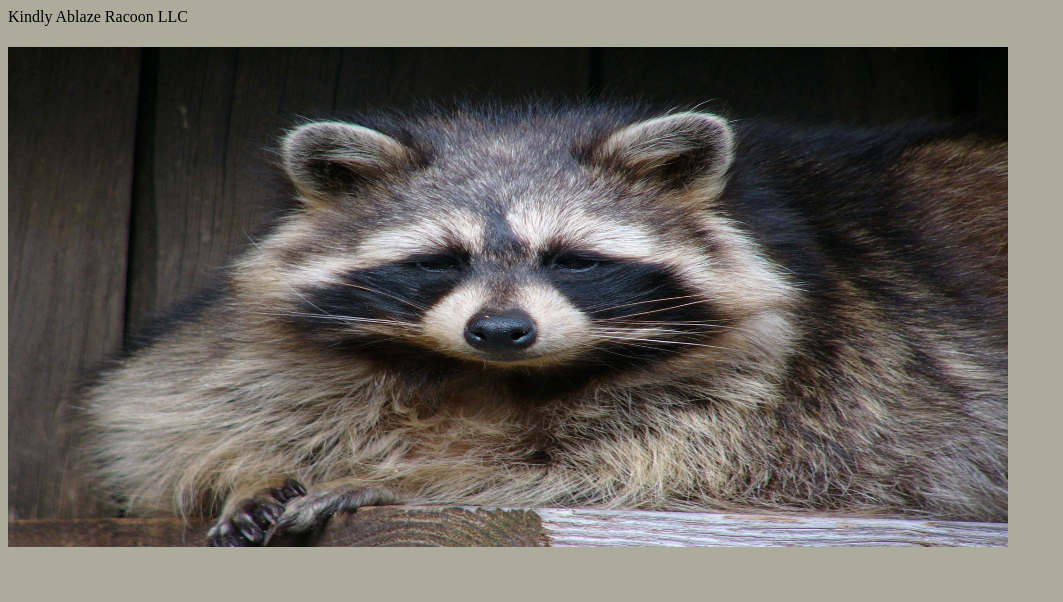
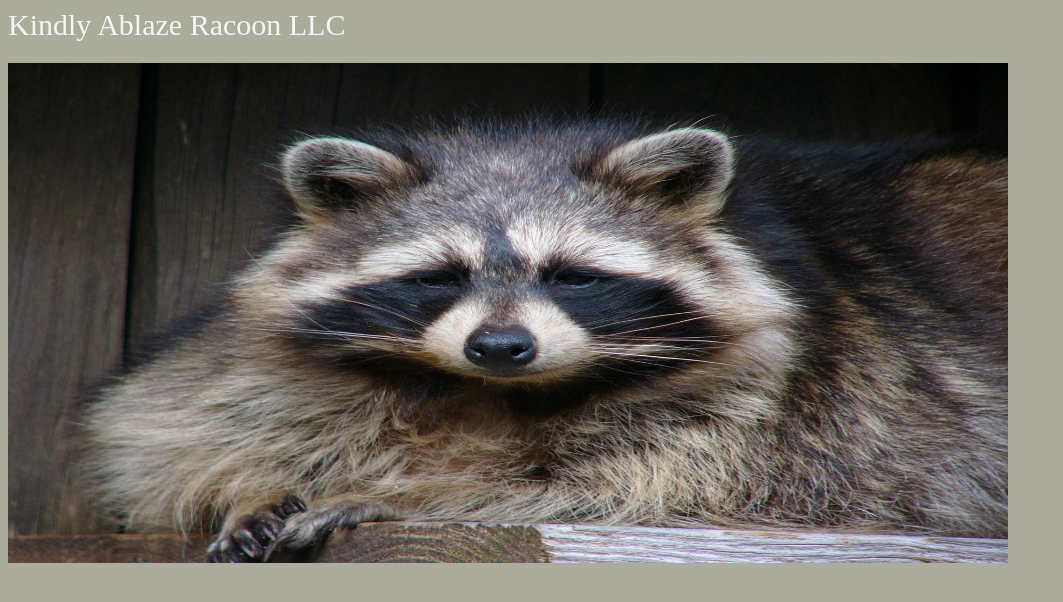
Before and after one commit to karom12/karom12.github.io, a plain HTML site: page itis3135/kindly-ablaze-racoon.html in a window 1280 px wide. Shown: the whole page, without its empty margins (0-1063 px from the left). Drawn offline with Linux system fonts and the light colour scheme.

Commit message:
Update kindly-ablaze-racoon.html

```diff
--- a/itis3135/kindly-ablaze-racoon.html
+++ b/itis3135/kindly-ablaze-racoon.html
@@ -3,8 +3,10 @@
     body{
     background: #ACAC9D;
     }
-    h1{
+    header{
+        font-size: 30px;
         color: whitesmoke
+
     }
     .smaller_images{
         width:1000px;
```
